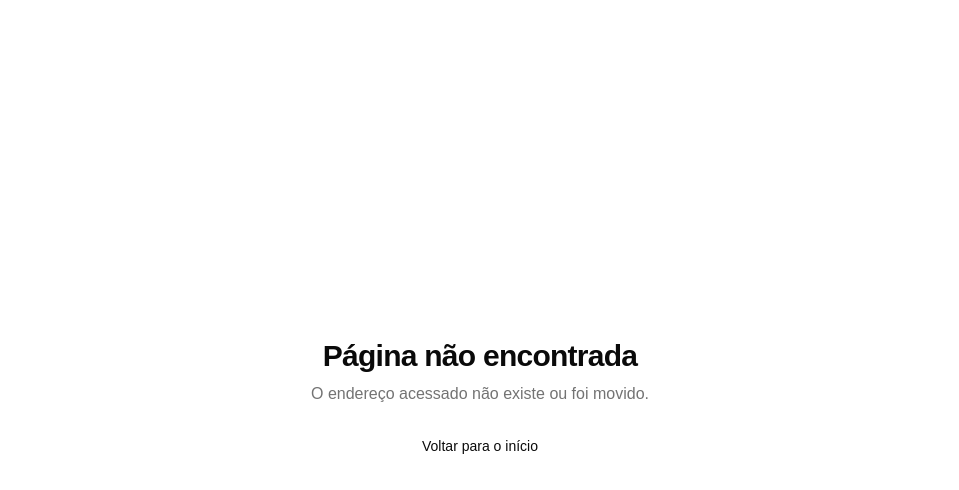
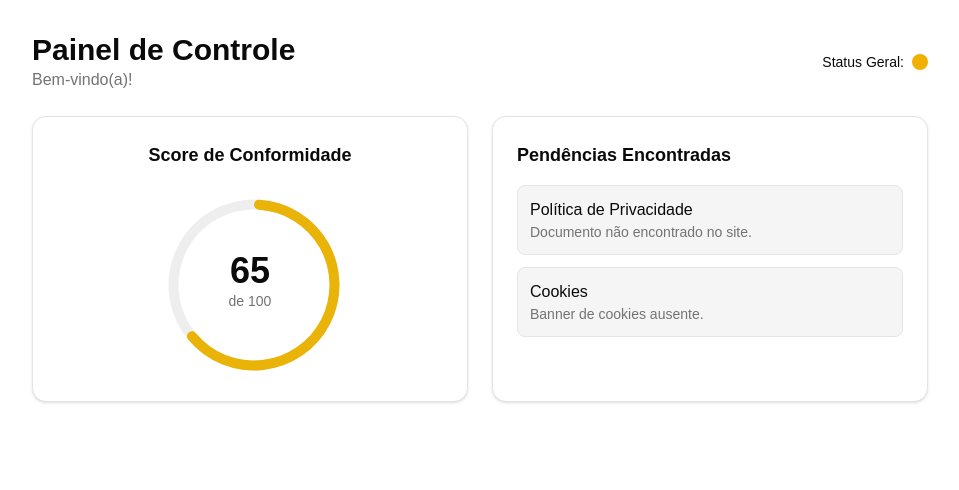
Before and after one commit to ATUE-PROA/atue-web, a React (Vite) app: page /dashboard in a window 1280 px wide. Shown: the top 490 px of the page, without its empty margins (160-1119 px from the left). Built offline with nearby package versions, Linux system fonts and the light colour scheme.

Commit message:
feat(dev-56): dashboard com grafico e semaforo

```diff
--- /dev/null
+++ b/src/pages/Dashboard.tsx
@@ -0,0 +1,86 @@
+import { useEffect, useState } from 'react';
+import { RadialBarChart, RadialBar, PolarAngleAxis } from 'recharts';
+import { mockGetDiagnostic } from '../mocks/api';
+import type { DiagnosticReport } from '../types/api';
+
+export function Dashboard() {
+  const [relatorio, setRelatorio] = useState<DiagnosticReport | null>(null);
+  const [carregando, setCarregando] = useState(true);
+
+  useEffect(() => {
+    async function carregarDados() {
+      const dados = await mockGetDiagnostic();
+      setRelatorio(dados);
+      setCarregando(false);
+    }
+    carregarDados();
+  }, []);
+
+  if (carregando) {
+    return <div className="min-h-screen flex items-center justify-center">Carregando diagnóstico...</div>;
+  }
+
+  const corSemaforo =
+    relatorio?.status === 'verde' ? 'bg-green-500' :
+    relatorio?.status === 'amarelo' ? 'bg-yellow-500' : 'bg-red-500';
+
+  return (
+    <div className="min-h-screen bg-background p-8">
+      <div className="max-w-4xl mx-auto space-y-6">
+
+        <header className="flex justify-between items-center">
+          <div>
+            <h1 className="text-3xl font-bold">Painel de Controle</h1>
+            <p className="text-muted-foreground">Bem-vindo(a)!</p>
+          </div>
+          <div className="flex items-center gap-2">
+            <span className="text-sm font-medium">Status Geral:</span>
+            <div className={`w-4 h-4 rounded-full ${corSemaforo}`} />
+          </div>
+        </header>
+
+        <div className="grid md:grid-cols-2 gap-6">
+          {/* Card do Gráfico */}
+          <div className="bg-card border rounded-xl p-6 flex flex-col items-center justify-center shadow-sm">
+            <h2 className="text-lg font-semibold mb-4">Score de Conformidade</h2>
+            <div className="relative w-48 h-48">
+              <RadialBarChart
+                width={200}
+                height={200}
+                cx="50%" cy="50%"
+                innerRadius="70%" outerRadius="100%"
+                barSize={10}
+                data={[{ name: 'Score', value: relatorio?.score, fill: '#eab308' }]}
+                startAngle={90} endAngle={-270}
+              >
+                <PolarAngleAxis type="number" domain={[0, 100]} angleAxisId={0} tick={false} />
+                <RadialBar background dataKey="value" cornerRadius={10} />
+              </RadialBarChart>
+              {/* Texto no meio do gráfico */}
+              <div className="absolute inset-0 flex flex-col items-center justify-center">
+                <span className="text-4xl font-bold">{relatorio?.score}</span>
+                <span className="text-sm text-muted-foreground">de 100</span>
+              </div>
+            </div>
+          </div>
+
+          {/* Card de Pendências */}
+          <div className="bg-card border rounded-xl p-6 shadow-sm">
+            <h2 className="text-lg font-semibold mb-4">Pendências Encontradas</h2>
+            <ul className="space-y-3">
+              {relatorio?.issues.map((issue) => (
+                <li key={issue.id} className="p-3 bg-muted rounded-md border flex flex-col">
+                  <span className="font-medium">{issue.name}</span>
+                  <span className="text-sm text-muted-foreground">{issue.description}</span>
+                </li>
+              ))}
+              {relatorio?.issues.length === 0 && (
+                <p className="text-muted-foreground text-sm">Nenhuma pendência encontrada.</p>
+              )}
+            </ul>
+          </div>
+        </div>
+      </div>
+    </div>
+  );
+}
--- a/src/routes.tsx
+++ b/src/routes.tsx
@@ -2,9 +2,11 @@ import { createBrowserRouter } from 'react-router-dom'
 import LandingPage from '@/pages/LandingPage'
 import NotFoundPage from '@/pages/NotFoundPage'
 import { Cadastro } from '@/pages/Cadastro'
+import { Dashboard } from '@/pages/Dashboard'
 
 export const router = createBrowserRouter([
   { path: '/', element: <LandingPage /> },
   { path: '/cadastro', element: <Cadastro /> },
+  { path: '/dashboard', element: <Dashboard /> },
   { path: '*', element: <NotFoundPage /> },
 ])
```
